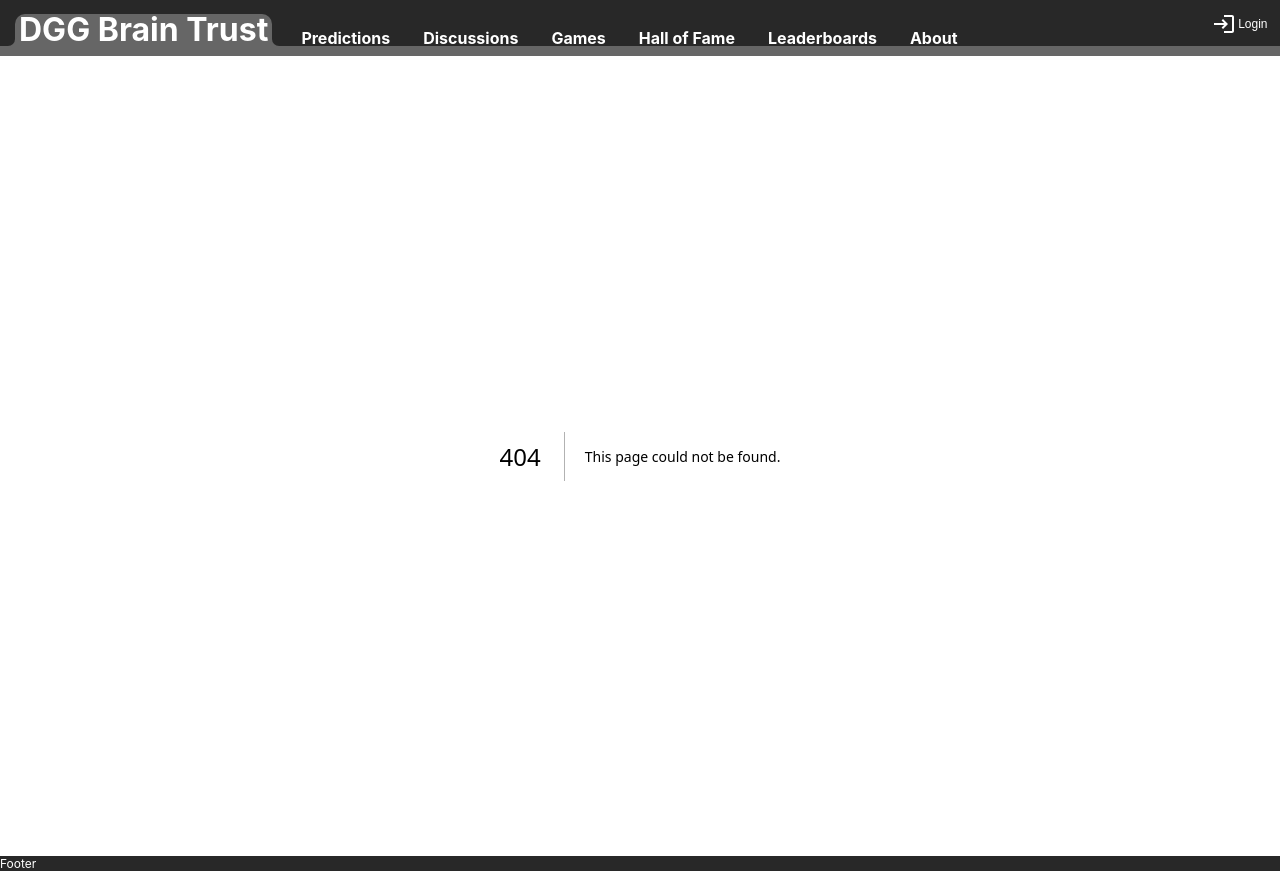
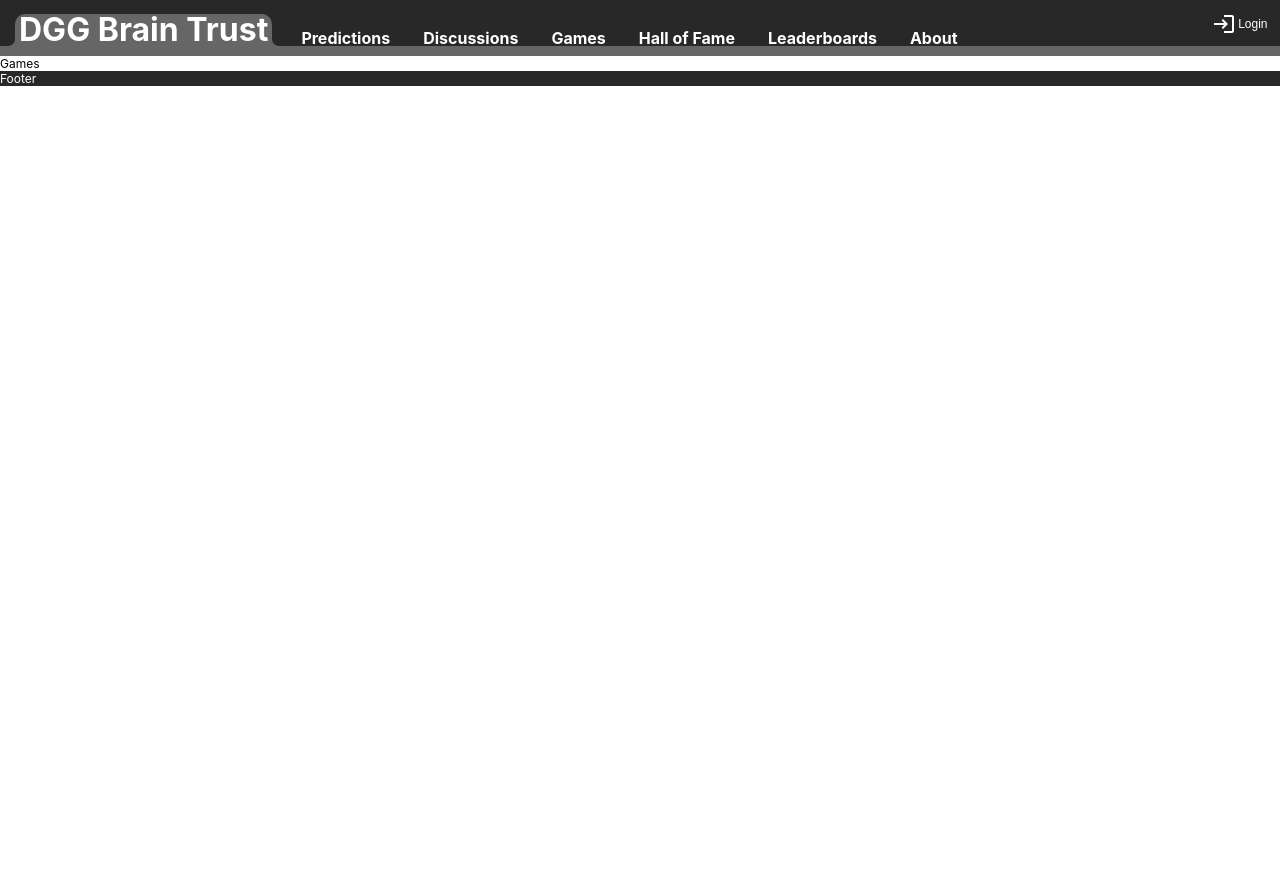
Before and after one commit to Drqrd/the-colosseum, a Next.js app: page /games in a window 1280 px wide. Before the commit this address had no page. After the commit the page ends 800 px from the top, so only its background shows below. Built offline with nearby package versions, Linux system fonts and the light colour scheme.

Commit message:
Create games.js

```diff
--- /dev/null
+++ b/pages/games.js
@@ -0,0 +1,5 @@
+export default function Games() {
+  return (
+    <div>Games</div>
+  )
+}
```
